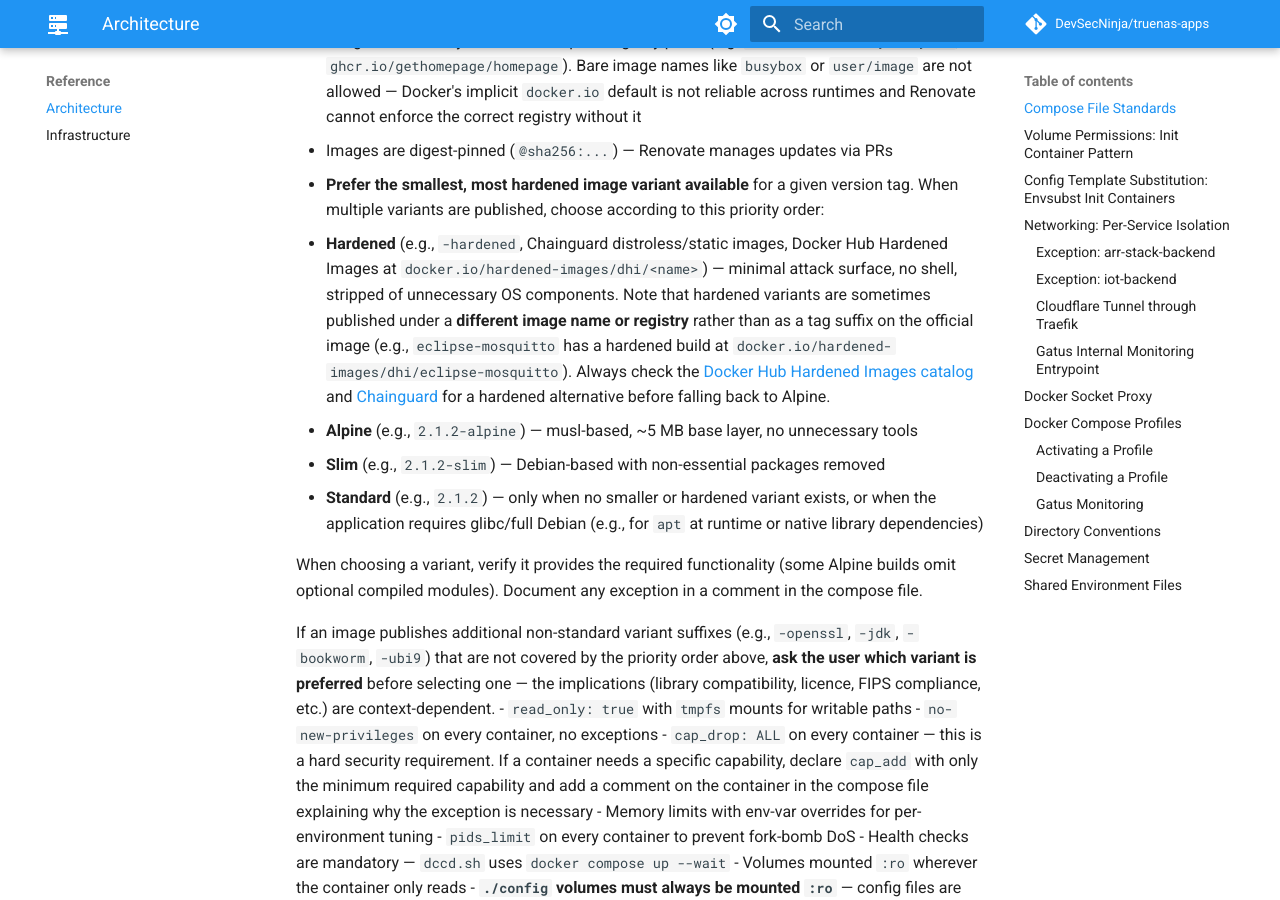
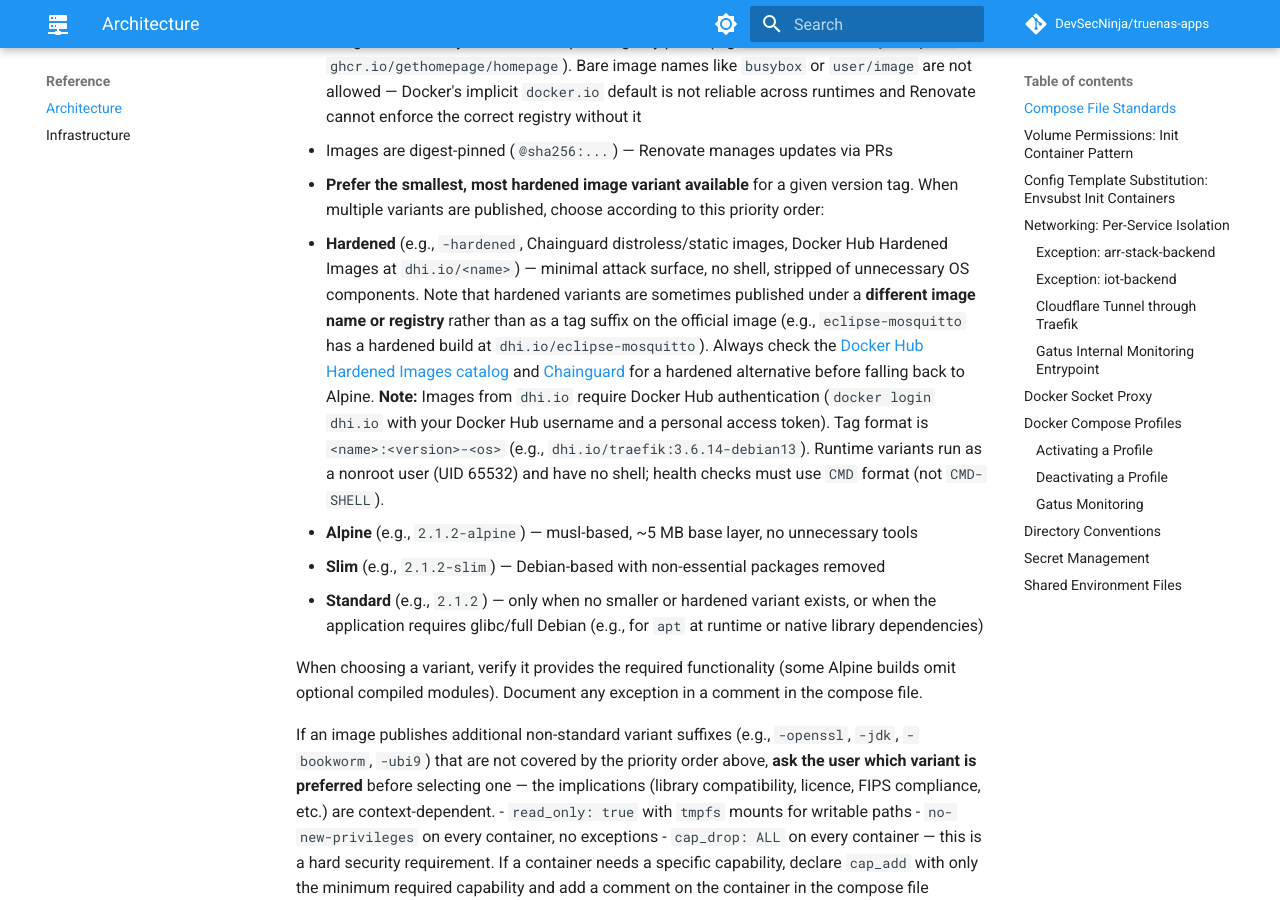
Before and after one commit to DevSecNinja/truenas-apps, an MkDocs documentation site: the page built from docs/ARCHITECTURE.md, in a window 1280 px wide and 900 px high, scrolled down 1154 px. Built offline with MkDocs 1.6.1 and Material for MkDocs 9.7.7, drawn with Linux system fonts in a browser that asks for light colours; comment, search, counter and statistics services are not loaded.

Commit message:
feat(docker): implement hardened image variants via dhi.io
- Update ARCHITECTURE.md: fix registry reference from docker.io/hardened-images/dhi/<name>
  to dhi.io/<name>, add authentication note, tag format, and CMD healthcheck requirement
- services/traefik: switch to dhi.io/traefik:3.6.14-debian13 (upgrade from v3.6.12)
- services/adguard: switch redis to dhi.io/redis:8.6.2-debian13 (same version, hardened)
- services/mosquitto: switch to dhi.io/eclipse-mosquitto:2.0.22-debian13; update
  healthcheck from CMD-SHELL to CMD (hardened images have no shell)

Agent-Logs-Url: https://github.com/DevSecNinja/truenas-apps/sessions/490630b8-088b-40b8-a4f0-fe28ffccdea2

Co-authored-by: DevSecNinja <14926452+DevSecNinja@users.noreply.github.com>

```diff
--- a/docs/ARCHITECTURE.md
+++ b/docs/ARCHITECTURE.md
@@ -49,7 +49,7 @@ services:
 - Images must always include an explicit registry prefix (e.g. `docker.io/library/busybox`, `ghcr.io/gethomepage/homepage`). Bare image names like `busybox` or `user/image` are not allowed — Docker's implicit `docker.io` default is not reliable across runtimes and Renovate cannot enforce the correct registry without it
 - Images are digest-pinned (`@sha256:...`) — Renovate manages updates via PRs
 - **Prefer the smallest, most hardened image variant available** for a given version tag. When multiple variants are published, choose according to this priority order:
-  1. **Hardened** (e.g., `-hardened`, Chainguard distroless/static images, Docker Hub Hardened Images at `docker.io/hardened-images/dhi/<name>`) — minimal attack surface, no shell, stripped of unnecessary OS components. Note that hardened variants are sometimes published under a **different image name or registry** rather than as a tag suffix on the official image (e.g., `eclipse-mosquitto` has a hardened build at `docker.io/hardened-images/dhi/eclipse-mosquitto`). Always check the [Docker Hub Hardened Images catalog](https://hub.docker.com/u/hardened-images) and [Chainguard](https://www.chainguard.dev/chainguard-images) for a hardened alternative before falling back to Alpine.
+  1. **Hardened** (e.g., `-hardened`, Chainguard distroless/static images, Docker Hub Hardened Images at `dhi.io/<name>`) — minimal attack surface, no shell, stripped of unnecessary OS components. Note that hardened variants are sometimes published under a **different image name or registry** rather than as a tag suffix on the official image (e.g., `eclipse-mosquitto` has a hardened build at `dhi.io/eclipse-mosquitto`). Always check the [Docker Hub Hardened Images catalog](https://hub.docker.com/hardened-images/catalog) and [Chainguard](https://www.chainguard.dev/chainguard-images) for a hardened alternative before falling back to Alpine. **Note:** Images from `dhi.io` require Docker Hub authentication (`docker login dhi.io` with your Docker Hub username and a personal access token). Tag format is `<name>:<version>-<os>` (e.g., `dhi.io/traefik:3.6.14-debian13`). Runtime variants run as a nonroot user (UID 65532) and have no shell; health checks must use `CMD` format (not `CMD-SHELL`).
   2. **Alpine** (e.g., `2.1.2-alpine`) — musl-based, ~5 MB base layer, no unnecessary tools
   3. **Slim** (e.g., `2.1.2-slim`) — Debian-based with non-essential packages removed
   4. **Standard** (e.g., `2.1.2`) — only when no smaller or hardened variant exists, or when the application requires glibc/full Debian (e.g., for `apt` at runtime or native library dependencies)
```
Also changed, not shown: 3 other files.
